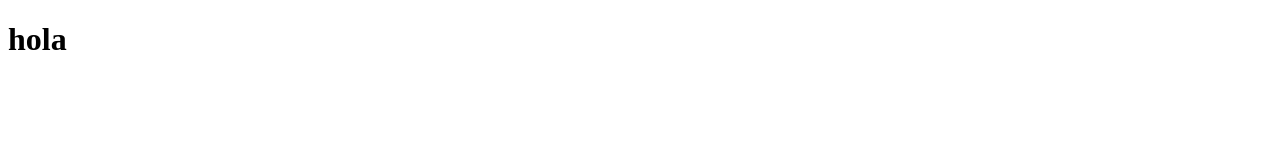
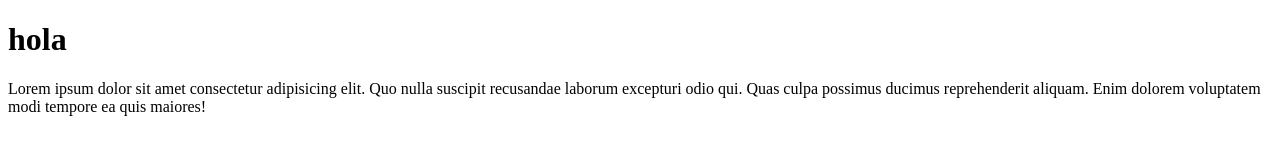
Before and after one commit to arielperrone/CodoACodo, a plain HTML site: page index.html in a window 1280 px wide. Drawn offline with Linux system fonts and the light colour scheme.

Commit message:
agregados los cambios en index

```diff
--- a/index.html
+++ b/index.html
@@ -8,6 +8,6 @@
 </head>
 <body>
     <h1>hola</h1>
-
+    <p>Lorem ipsum dolor sit amet consectetur adipisicing elit. Quo nulla suscipit recusandae laborum excepturi odio qui. Quas culpa possimus ducimus reprehenderit aliquam. Enim dolorem voluptatem modi tempore ea quis maiores!</p>
 </body>
 </html>
```
